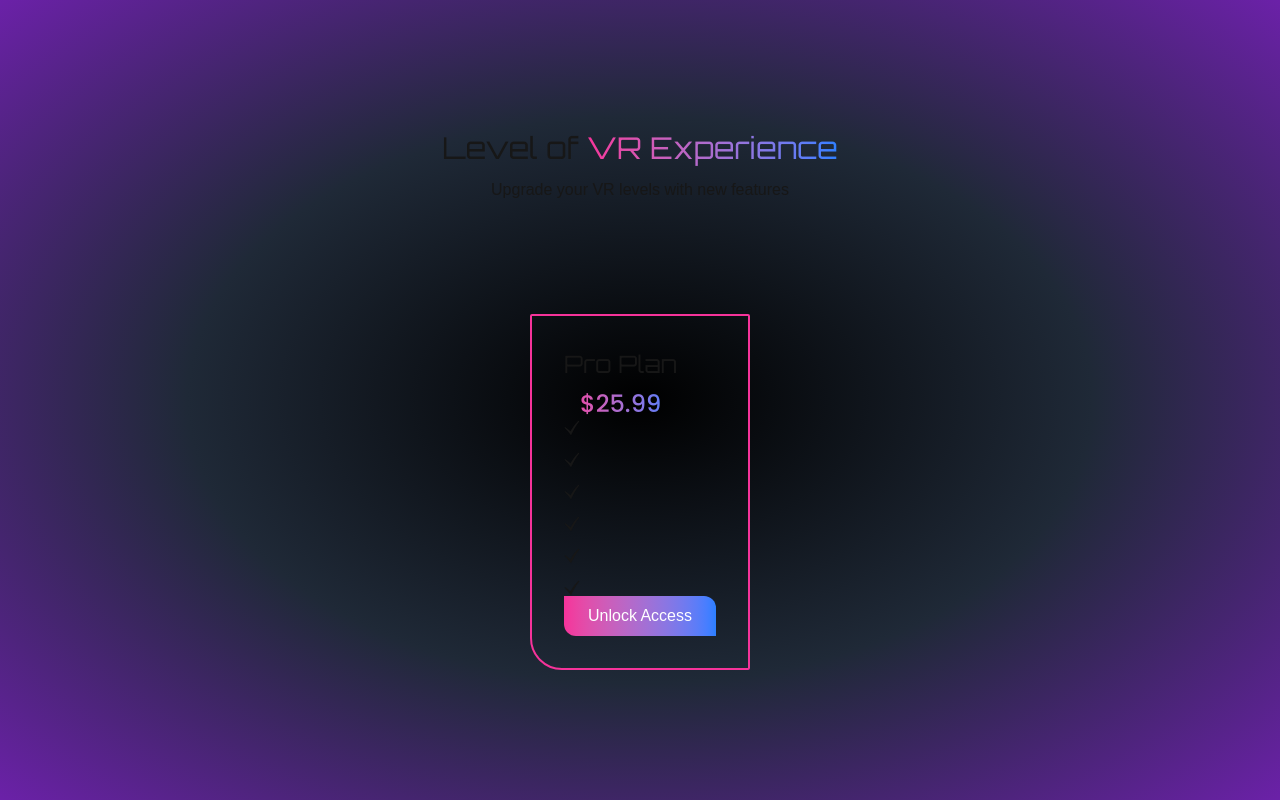
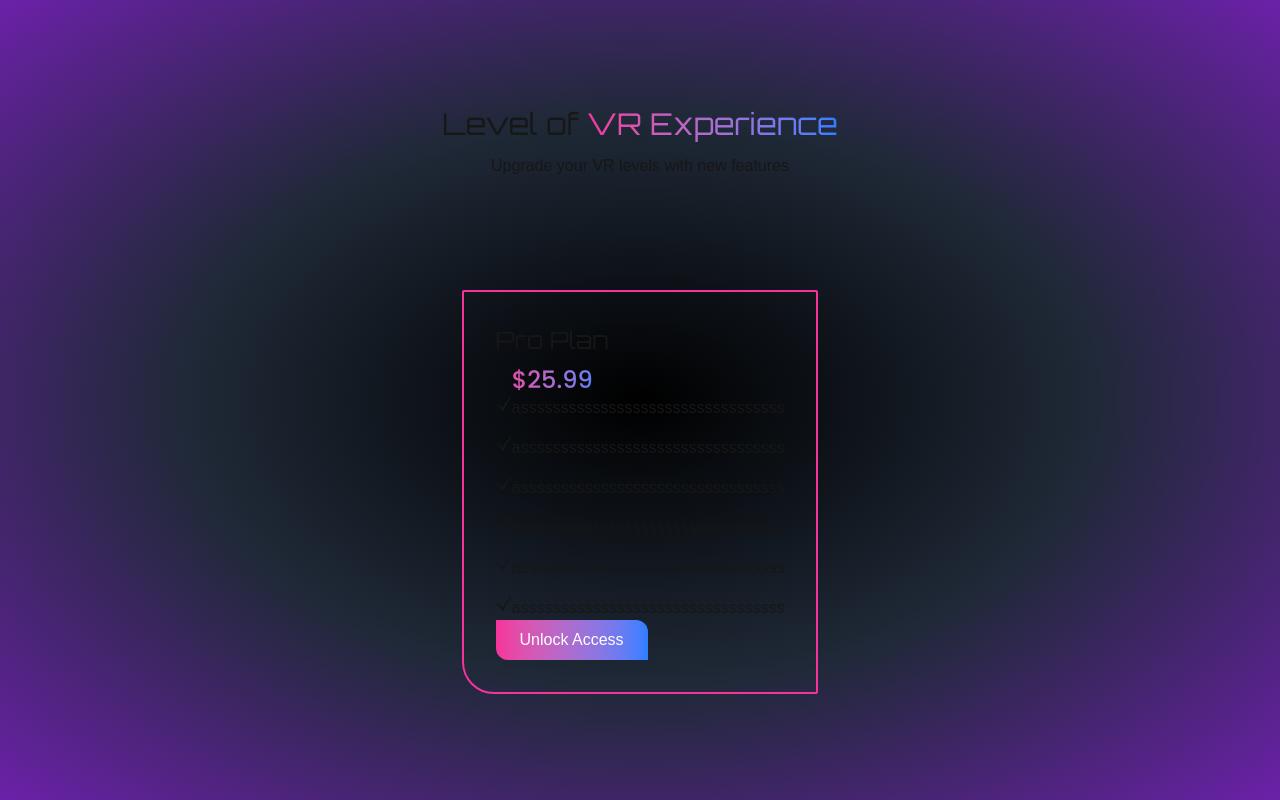
Before and after one commit to abdulwasay0245/Gaming-Landing-Page, a Next.js app: page / in a window 1280 px wide. Shown: the part 4678-5478 px from the top of the page. Built offline with nearby package versions, Linux system fonts and the light colour scheme; a web font is replaced by a local one.

Commit message:
minor changes

```diff
--- a/src/app/component/ProCard.tsx
+++ b/src/app/component/ProCard.tsx
@@ -12,8 +12,12 @@ const ProCard = () => {
           </div>
           <div>
               <div className='flex flex-col gap-4'>
-                  {Array.from({length: 6}).map((_,i) => (
-                      <GiCheckMark key={i} className='font-black'/>
+                  {Array.from({ length: 6 }).map((_, i) => (
+                      <div key={i} className='flex'>
+                          <GiCheckMark  className='font-black' />
+                          <p>asssssssssssssssssssssssssssssssss</p>
+                      </div>
+
                  ))}
               </div>
               <Button text="Unlock Access"></Button>
```
